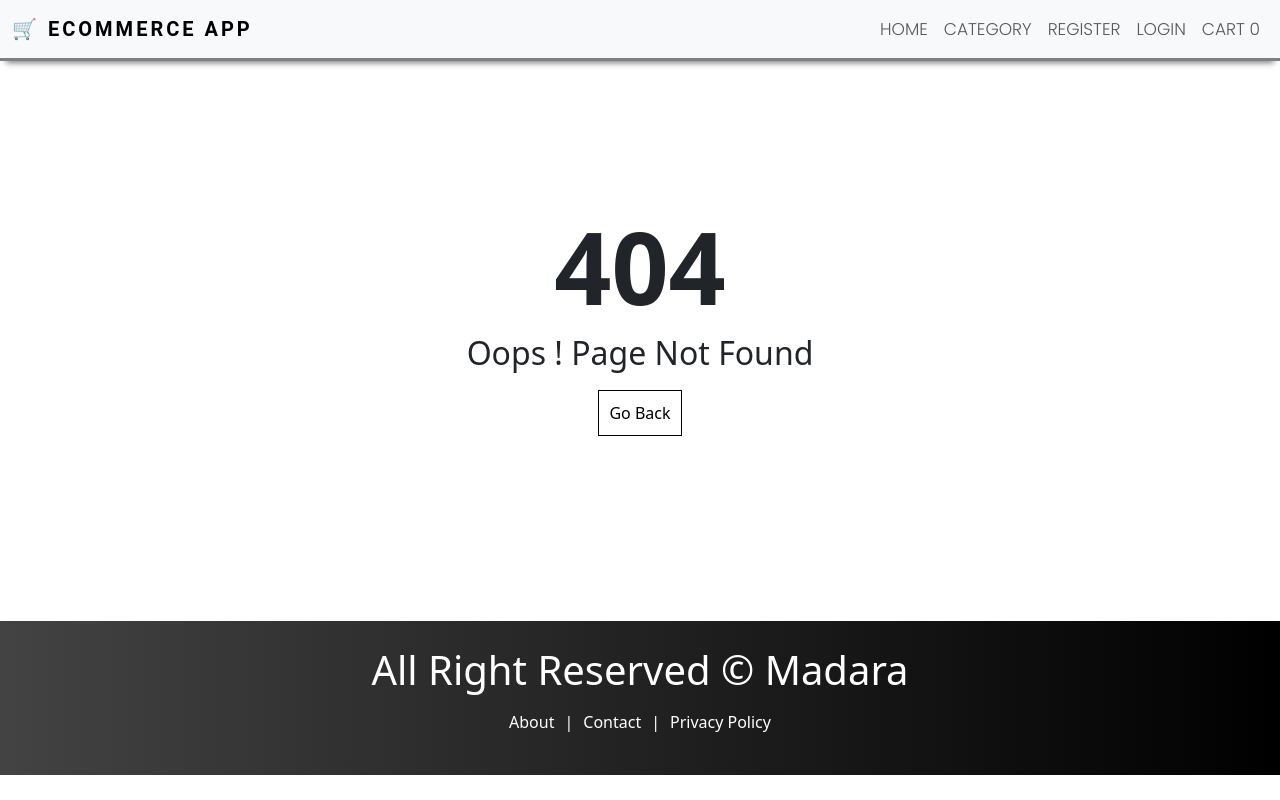
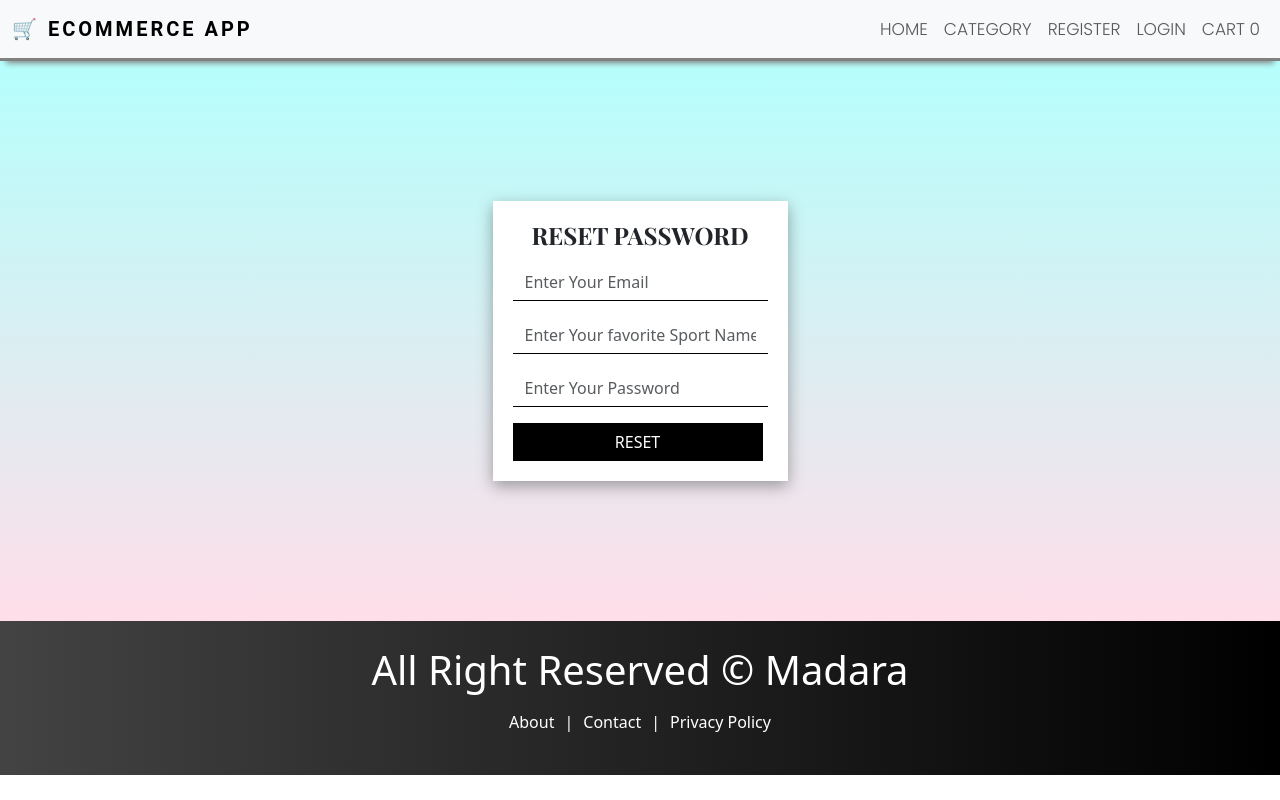
Before and after one commit to madarawarakagod/MERN-Ecommerce-App, a React (Create React App) app in the folder client/: page /forgot-password in a window 1280 px wide. Before the commit this address had no page. Built offline with nearby package versions, Linux system fonts and the light colour scheme.

Commit message:
forgotpassword,app,login

```diff
--- a/client/src/App.js
+++ b/client/src/App.js
@@ -8,6 +8,7 @@
 import Login from "./pages/Auth/Login";
 import Dashboard from "./pages/user/Dashboard";
 import PrivateRoute from "./components/Routes/Private";
+import ForgotPassword from "./pages/Auth/ForgotPassword";
 
 
 function App() {
@@ -19,6 +20,7 @@
           <Route path="" element={<Dashboard/>}>
           </Route>
         <Route path="/register" element={<Register />} />
+        <Route path="/forgot-password" element={<ForgotPassword />} />
         <Route path="/login" element={<Login />} />
         <Route path="/about" element={<About />} />
         <Route path="/contact" element={<Contact />} />
--- /dev/null
+++ b/client/src/pages/Auth/ForgotPassword.js
@@ -0,0 +1,85 @@
+import React, { useState } from "react";
+import Layout from "./../../components/Layout/Layout";
+import axios from "axios";
+import { useNavigate } from "react-router-dom";
+import toast from "react-hot-toast";
+import "../../styles/AuthStyles.css";
+
+const ForgotPasssword = () => {
+  const [email, setEmail] = useState("");
+  const [newPassword, setNewPassword] = useState("");
+  const [answer, setAnswer] = useState("");
+
+  const navigate = useNavigate();
+
+  // form function
+  const handleSubmit = async (e) => {
+    e.preventDefault();
+    try {
+      const res = await axios.post("/api/v1/auth/forgot-password", {
+        email,
+        newPassword,
+        answer,
+      });
+      if (res && res.data.success) {
+        toast.success(res.data && res.data.message);
+
+        navigate("/login");
+      } else {
+        toast.error(res.data.message);
+      }
+    } catch (error) {
+      console.log(error);
+      toast.error("Something went wrong");
+    }
+  };
+  return (
+    <Layout title={"Forgot Password - Ecommerce APP"}>
+      <div className="form-container ">
+        <form onSubmit={handleSubmit}>
+          <h4 className="title">RESET PASSWORD</h4>
+
+          <div className="mb-3">
+            <input
+              type="email"
+              value={email}
+              onChange={(e) => setEmail(e.target.value)}
+              className="form-control"
+              id="exampleInputEmail1"
+              placeholder="Enter Your Email "
+              required
+            />
+          </div>
+          <div className="mb-3">
+            <input
+              type="text"
+              value={answer}
+              onChange={(e) => setAnswer(e.target.value)}
+              className="form-control"
+              id="exampleInputEmail1"
+              placeholder="Enter Your favorite Sport Name "
+              required
+            />
+          </div>
+          <div className="mb-3">
+            <input
+              type="password"
+              value={newPassword}
+              onChange={(e) => setNewPassword(e.target.value)}
+              className="form-control"
+              id="exampleInputPassword1"
+              placeholder="Enter Your Password"
+              required
+            />
+          </div>
+
+          <button type="submit" className="btn btn-primary">
+            RESET
+          </button>
+        </form>
+      </div>
+    </Layout>
+  );
+};
+
+export default ForgotPasssword;
--- a/client/src/pages/Auth/Login.js
+++ b/client/src/pages/Auth/Login.js
@@ -72,8 +72,17 @@
                   required
                 />
               </div>
-
-
+              <div className="mb-3">
+            <button
+              type="button"
+              className="btn forgot-btn"
+              onClick={() => {
+                navigate("/forgot-password");
+              }}
+            >
+              Forgot Password
+            </button>
+          </div>
 
               <button type="submit" className="btn btn-primary">
               LOGIN
--- a/client/src/pages/Auth/Register.js
+++ b/client/src/pages/Auth/Register.js
@@ -105,7 +105,7 @@
                   onChange={(e) => setAnswer(e.target.value)}
                   className="form-control"
                   id="exampleInputEmail1"
-                  placeholder="What is your Favorite"
+                  placeholder="What is your Favorite sports"
                   required
                 />
               </div>
```
